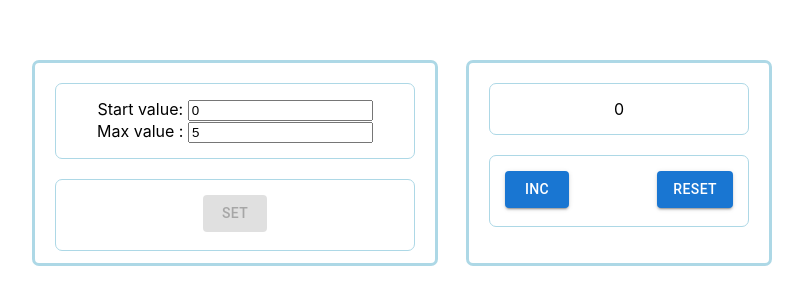
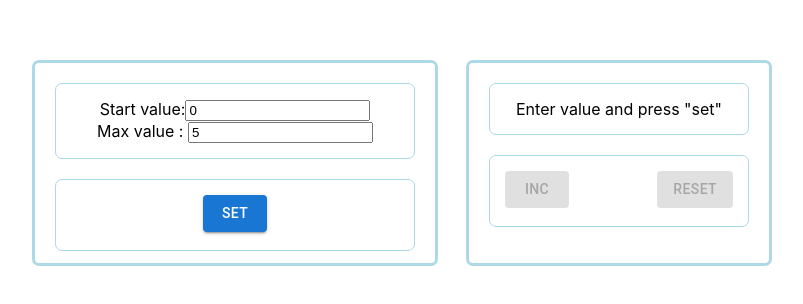
Before and after one commit to RinalinDS/counter, a React (Create React App) app: page / in a window 1280 px wide. Shown: the part 146-450 px from the top of the page, without its empty margins (224-1027 px from the left). Built offline with nearby package versions, Linux system fonts and the light colour scheme.

Commit message:
from useState to redux , refactored localstorage access straight from store.ts

```diff
--- a/package.json
+++ b/package.json
@@ -14,10 +14,13 @@
     "@types/node": "^16.7.13",
     "@types/react": "^17.0.20",
     "@types/react-dom": "^17.0.9",
+    "@types/react-redux": "^7.1.22",
     "gh-pages": "^3.2.3",
     "react": "^17.0.2",
     "react-dom": "^17.0.2",
+    "react-redux": "^7.2.6",
     "react-scripts": "5.0.0",
+    "redux": "^4.1.2",
     "typescript": "^4.4.2",
     "web-vitals": "^2.1.0"
   },
--- a/src/App.css
+++ b/src/App.css
@@ -1,17 +1,12 @@
-
 .grid {
-
     display: grid;
     grid-template-areas:
      "header header header header"
     " block1 block2 block3 block4 "
      "footer footer footer footer";
-
     grid-template-rows: 1fr 1fr 1fr 1fr;
     grid-template-columns: 20% 1fr 1fr 20%;
     justify-items: center;
-
-
 }
 
 .counter {
@@ -71,6 +66,6 @@
 }
 
 
-.increment {
+.error {
     color: red
 }
--- a/src/App.tsx
+++ b/src/App.tsx
@@ -1,7 +1,10 @@
-import React, {ChangeEvent, useEffect, useState} from 'react';
+import React, {ChangeEvent} from 'react';
 import './App.css';
 import {IncrementAndReset} from "./components/IncrementAndReset";
 import {SetStartAndMaxValue} from "./components/SetStartAndMaxValue";
+import {useDispatch, useSelector} from "react-redux";
+import {AppRootStateType} from "./bll/store";
+import {incCounterValueAC, resetCounterValueAC, setEditAC, setMaxValueAC, setStartValueAC} from "./bll/counterReducer";
 
 
 const incrementButtonTitle = "Inc"
@@ -14,60 +17,32 @@ const editMessage = "Enter value and press \"set\""
 
 function App() {
 
-    const [startValue, setStartValue] = useState(0)
-    const [maxValue, setMaxValue] = useState(5)
-    const [counter, setCounter] = useState(startValue)
-
-    const [edit, setEdit] = useState(false)
-    const [error, setError] = useState(false)
-
-    useEffect(() => {
-            if (startValue < 0 || maxValue <= startValue) {
-                setError(true)
-            } else {
-                setError(false)
-            }
-        }
-        ,        [startValue, maxValue]
-    )
-
-    useEffect(() => {
-        const startValueFromLocalStorage = localStorage.getItem("startValue")
-        if (startValueFromLocalStorage) {
-            setStartValue(JSON.parse(startValueFromLocalStorage))
-            setCounter(JSON.parse(startValueFromLocalStorage))
-        }
-        const maxValueFromLocalStorage = localStorage.getItem("maxValue")
-        if (maxValueFromLocalStorage) {
-            setMaxValue(JSON.parse(maxValueFromLocalStorage))
-
-        }
-    }, [])
+    const counterValue = useSelector<AppRootStateType, number>(state => state.counter.counterValue)
+    const startValue = useSelector<AppRootStateType, number>(state => state.counter.startValue)
+    const maxValue = useSelector<AppRootStateType, number>(state => state.counter.maxValue)
+    const error = useSelector<AppRootStateType, boolean>(state => state.counter.error)
+    const edit = useSelector<AppRootStateType, boolean>(state => state.counter.edit)
+    const dispatch = useDispatch()
 
 
     const setHandler = () => {
-        setCounter(startValue)
-        setEdit(false)
-        setError(false)
-        localStorage.setItem("startValue", JSON.stringify(startValue))
-        localStorage.setItem("maxValue", JSON.stringify(maxValue))
+        dispatch(setEditAC(false))
     }
 
     const incrementHandler = () => {
-        setCounter(counter + 1)
+        dispatch(incCounterValueAC())
     }
     const resetHandler = () => {
-        setCounter(startValue)
+        dispatch(resetCounterValueAC())
     }
 
     const maxValueHandler = (event: ChangeEvent<HTMLInputElement>) => {
-        setMaxValue(+event.currentTarget.value)
-        setEdit(true)
+        dispatch(setMaxValueAC(+event.currentTarget.value, true))
     }
 
     const startValueHandler = (event: ChangeEvent<HTMLInputElement>) => {
-        setStartValue(+event.currentTarget.value)
-        setEdit(true)
+        dispatch(setStartValueAC(+event.currentTarget.value, true))
+
     }
 
 
@@ -77,30 +52,27 @@ function App() {
                 edit={edit}
                 error={error}
                 maxValue={maxValue}
+                startValue={startValue}
                 maxValueHandler={maxValueHandler}
-
-                startValue={startValue}
-
+                startValueHandler={startValueHandler}
                 setHandler={setHandler}
-                startValueHandler={startValueHandler}
                 setTitle={setButtonTitle}
                 startValueButtonTitle={startValueButtonTitle}
                 maxValueButtonTitle={maxValueButtonTitle}
             />
 
             <IncrementAndReset
+                startValue={startValue}
+                error={error}
+                edit={edit}
                 incrementHandler={incrementHandler}
                 resetHandler={resetHandler}
-                counter={counter}
+                counterValue={counterValue}
                 maxValue={maxValue}
-                error={error}
                 incrementTitle={incrementButtonTitle}
                 resetTitle={resetButtonTitle}
-                edit={edit}
                 errorMessage={errorMessage}
                 editMessage={editMessage}
-
-
             />
 
 
--- /dev/null
+++ b/src/bll/counterReducer.ts
@@ -0,0 +1,107 @@
+type counterReducerStateType = {
+    startValue: number
+    maxValue: number
+    counterValue: number
+    error: boolean
+    edit: boolean
+}
+
+const initialState = {
+    startValue: 0,
+    maxValue: 5,
+    counterValue: 0,
+    error: false,
+    edit: true
+}
+
+
+// general type for actions
+export type counterReducerActionsType =
+    IncCounterValueACType
+    | DecrCounterValueACType
+    | ResetCounterValueACType
+    | SetMaxValueACType
+    | SetStartValueACType
+    | setEditACType
+
+export const counterReducer = (state: counterReducerStateType = initialState, action: counterReducerActionsType): counterReducerStateType => {
+    switch (action.type) {
+        case INC_VALUE:
+            return {...state, counterValue: state.counterValue + 1}
+        case DECR_VALUE:
+            return {...state, counterValue: state.counterValue - 1}
+        case RESET_VALUE :
+            return {...state, counterValue: state.startValue}
+        case SET_MAX_VALUE:
+            return {...state, maxValue: action.payload.maxValue, edit: action.payload.editState}
+        case SET_START_VALUE:
+            return {...state, startValue: action.payload.startValue, edit: action.payload.editState}
+        case SET_EDIT:
+            return {...state, edit: action.payload.value}
+        default:
+            return state
+    }
+}
+
+// const for action types
+
+const INC_VALUE = 'INC_VALUE'
+const DECR_VALUE = 'DECR_VALUE'
+const RESET_VALUE = 'RESET_VALUE'
+const SET_MAX_VALUE = 'SET_MAX_VALUE'
+const SET_START_VALUE = 'SET_START_VALUE'
+const SET_EDIT = 'SET_EDIT'
+
+// Action creators
+
+export const incCounterValueAC = () => {
+    return {
+        type: INC_VALUE,
+    } as const
+}
+export const decrCounterValueAC = () => {
+    return {
+        type: DECR_VALUE,
+    } as const
+}
+export const resetCounterValueAC = () => {
+    return {
+        type: RESET_VALUE,
+    } as const
+}
+export const setMaxValueAC = (maxValue: number, editState: boolean) => {
+    return {
+        type: SET_MAX_VALUE,
+        payload: {
+            maxValue,
+            editState
+        }
+    } as const
+}
+export const setStartValueAC = (startValue: number, editState: boolean) => {
+    return {
+        type: SET_START_VALUE,
+        payload: {
+            startValue,
+            editState
+        }
+    } as const
+}
+export const setEditAC = (value: boolean) => {
+    return {
+        type: SET_EDIT,
+        payload: {
+            value
+        }
+    } as const
+}
+
+
+// types for action creators
+
+type IncCounterValueACType = ReturnType<typeof incCounterValueAC>
+type DecrCounterValueACType = ReturnType<typeof decrCounterValueAC>
+type ResetCounterValueACType = ReturnType<typeof resetCounterValueAC>
+type SetMaxValueACType = ReturnType<typeof setMaxValueAC>
+type SetStartValueACType = ReturnType<typeof setStartValueAC>
+type setEditACType = ReturnType<typeof setEditAC>
--- /dev/null
+++ b/src/bll/localstroge-utility.ts
@@ -0,0 +1,23 @@
+import {AppRootStateType} from "./store";
+
+export const loadState = () => {
+    try {
+        const serializedState = localStorage.getItem('state');
+        if (serializedState === null) {
+            return undefined;
+        }
+        return JSON.parse(serializedState);
+    } catch (err) {
+        return undefined;
+    }
+};
+
+
+export const saveState = (state: AppRootStateType) => {
+    try {
+        const serializedState = JSON.stringify(state);
+        localStorage.setItem('state', serializedState);
+    } catch {
+
+    }
+};
--- /dev/null
+++ b/src/bll/store.ts
@@ -0,0 +1,29 @@
+import {combineReducers, createStore} from "redux";
+import {counterReducer} from "./counterReducer";
+import {loadState, saveState} from "./localstroge-utility";
+
+
+const reducers = combineReducers({
+    counter: counterReducer
+})
+
+
+export const store = createStore(reducers, loadState())
+
+
+store.subscribe(() => {
+    saveState({
+        counter: store.getState().counter
+
+    });
+});
+
+
+
+export type AppStoreType = typeof store
+
+export type AppRootStateType = ReturnType<typeof reducers>
+
+
+//@ts-ignore
+window.store= store
--- a/src/components/IncrementAndReset.tsx
+++ b/src/components/IncrementAndReset.tsx
@@ -4,35 +4,53 @@ import React from "react";
 type propsType = {
     incrementHandler: () => void
     resetHandler: () => void
-    counter: number
+    counterValue: number
     maxValue: number
-    edit: boolean
-    error: boolean
     incrementTitle: string
     resetTitle: string
     errorMessage: string
     editMessage: string
-
-
+    edit: boolean
+    error: boolean
+    startValue: number
 }
 
 
 export function IncrementAndReset({
-                                      incrementHandler, resetHandler, counter,
-                                      maxValue, edit, error, incrementTitle, resetTitle, ...props
+                                      incrementHandler, resetHandler, counterValue,
+                                      maxValue, incrementTitle, edit, error, resetTitle, startValue, ...props
                                   }: propsType) {
+
+    const messageToShow = () => {
+        if (startValue < 0 || startValue >= maxValue) {
+            return props.errorMessage
+        } else if (edit) {
+            return props.editMessage
+        } else {
+            return counterValue
+        }
+    }
+    const classNameToShow = () => {
+        if (counterValue === maxValue || startValue < 0 || startValue >=  maxValue) {
+            return 'error'
+        } else {
+            return ''
+        }
+    }
+
+
     return (
         <div className={'block2'}>
-            <div className={`${counter >= maxValue && !edit || error ? "increment" : ""} ${'counter'}`}>{
-                error ? props.errorMessage
-                    : edit ? props.editMessage
-                        : counter}
+            <div className={`${classNameToShow()} counter`}>
+                {messageToShow()}
+
             </div>
 
             <div className={'buttons'}>
                 <UniButton className={'button1'} callback={incrementHandler} title={incrementTitle}
-                           disabled={counter >= maxValue || edit}/>
-                <UniButton className={'button2'} callback={resetHandler} title={resetTitle} disabled={edit}/>
+                           disabled={counterValue >= maxValue || edit}/>
+                <UniButton className={'button2'} callback={resetHandler} title={resetTitle}
+                           disabled={edit}/>
             </div>
         </div>
     )
--- a/src/index.tsx
+++ b/src/index.tsx
@@ -3,12 +3,14 @@ import ReactDOM from 'react-dom';
 import './index.css';
 import App from './App';
 import reportWebVitals from './reportWebVitals';
+import {store} from "./bll/store";
+import {Provider} from "react-redux";
 
 ReactDOM.render(
-  <React.StrictMode>
-    <App />
-  </React.StrictMode>,
-  document.getElementById('root')
+    <React.StrictMode>
+        <Provider store={store}><App/></Provider>
+    </React.StrictMode>,
+    document.getElementById('root')
 );
 
 // If you want to start measuring performance in your app, pass a function
```
Also changed, not shown: src/components/SetStartAndMaxValue.tsx (+4 -8 lines), 1 other file (tests, documents, lock files or other folders).
